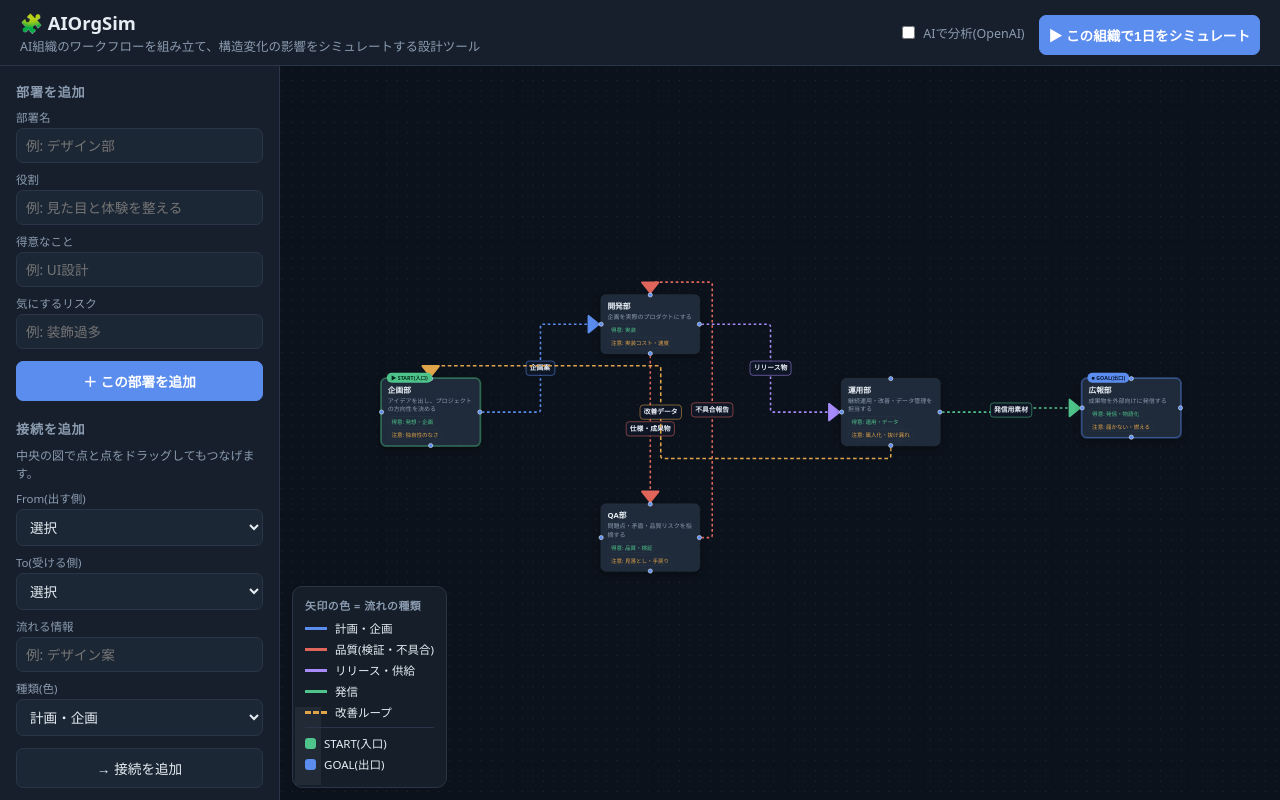
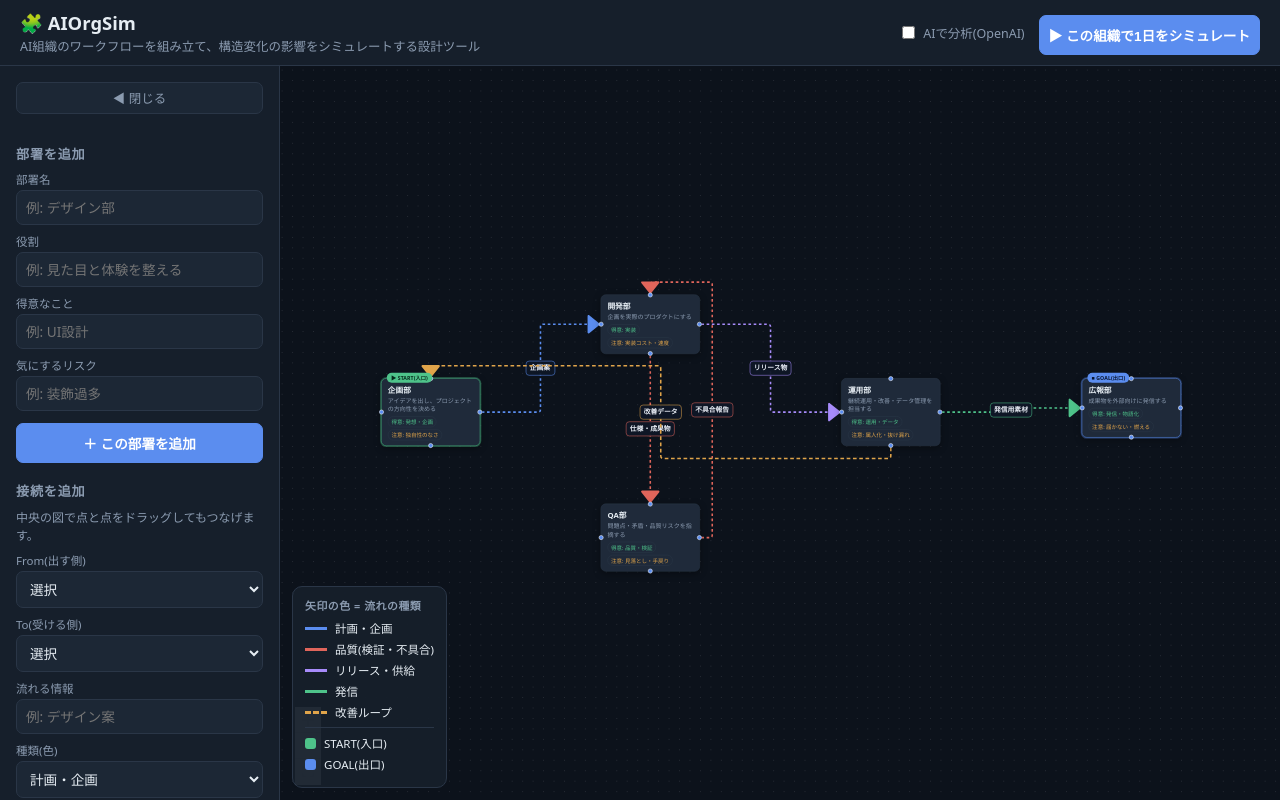
Before and after one commit to keiotsuka0806-bot/100day-challenge, a React (Vite) app in the folder 開発部/ai-org-sim/: page / in a window 1280 px wide. Built offline with nearby package versions, Linux system fonts and the light colour scheme.

Commit message:
autosave: 2026-06-15 19:47:33

```diff
--- a/開発部/ai-org-sim/src/App.tsx
+++ b/開発部/ai-org-sim/src/App.tsx
@@ -28,6 +28,7 @@ export default function App() {
   const [loading, setLoading] = useState(false);
   const [useApi, setUseApi] = useState(false);
   const [detailId, setDetailId] = useState<string | null>(null);
+  const [leftOpen, setLeftOpen] = useState(true);
 
   // 前回シミュレーション時の状態(Before/After用)
   const prev = useRef<{ result: SimResult; snapshot: GraphSnapshot } | null>(null);
@@ -147,9 +148,21 @@ export default function App() {
         </div>
       </header>
 
-      <div className="layout">
-        <AddDeptPanel nodes={nodes} setNodes={setNodes} setEdges={setEdges} />
+      <div className={`layout${leftOpen ? "" : " left-collapsed"}`}>
+        {leftOpen && (
+          <AddDeptPanel
+            nodes={nodes}
+            setNodes={setNodes}
+            setEdges={setEdges}
+            onCollapse={() => setLeftOpen(false)}
+          />
+        )}
         <div className="canvas-wrap">
+          {!leftOpen && (
+            <button className="expand-left" onClick={() => setLeftOpen(true)} title="部署パネルを開く">
+              ▶ 部署パネル
+            </button>
+          )}
           <OrgCanvas
             nodes={displayNodes}
             edges={edges}
--- a/開発部/ai-org-sim/src/components/AddDeptPanel.tsx
+++ b/開発部/ai-org-sim/src/components/AddDeptPanel.tsx
@@ -7,10 +7,11 @@ interface Props {
   nodes: Node<DeptData>[];
   setNodes: React.Dispatch<React.SetStateAction<Node<DeptData>[]>>;
   setEdges: React.Dispatch<React.SetStateAction<Edge[]>>;
+  onCollapse: () => void;
 }
 
 // 左パネル: 部署の追加・削除と、接続の追加。
-export default function AddDeptPanel({ nodes, setNodes, setEdges }: Props) {
+export default function AddDeptPanel({ nodes, setNodes, setEdges, onCollapse }: Props) {
   const [name, setName] = useState("");
   const [role, setRole] = useState("");
   const [strength, setStrength] = useState("");
@@ -61,6 +62,7 @@ export default function AddDeptPanel({ nodes, setNodes, setEdges }: Props) {
 
   return (
     <div className="panel left">
+      <button className="collapse-left" onClick={onCollapse} title="サイドバーを閉じる">◀ 閉じる</button>
       <h2>部署を追加</h2>
       <div className="field"><label>部署名</label>
         <input value={name} onChange={(e) => setName(e.target.value)} placeholder="例: デザイン部" /></div>
--- a/開発部/ai-org-sim/src/styles.css
+++ b/開発部/ai-org-sim/src/styles.css
@@ -41,6 +41,36 @@ body {
   grid-template-columns: 280px 1fr;
   min-height: 0;
 }
+.layout.left-collapsed { grid-template-columns: 1fr; }
+
+/* サイドバー開閉ボタン */
+.collapse-left {
+  width: 100%;
+  background: var(--panel-2);
+  color: var(--muted);
+  border: 1px solid var(--line);
+  border-radius: 7px;
+  padding: 6px;
+  font-size: 0.78rem;
+  cursor: pointer;
+  margin-bottom: 12px;
+}
+.collapse-left:hover { color: var(--ink); border-color: var(--accent); }
+.expand-left {
+  position: absolute;
+  top: 12px;
+  left: 12px;
+  z-index: 6;
+  background: rgba(28, 39, 53, 0.95);
+  color: var(--ink);
+  border: 1px solid var(--line);
+  border-radius: 8px;
+  padding: 8px 12px;
+  font-size: 0.8rem;
+  font-weight: 600;
+  cursor: pointer;
+}
+.expand-left:hover { border-color: var(--accent); }
 
 /* パネル共通 */
 .panel {
```
